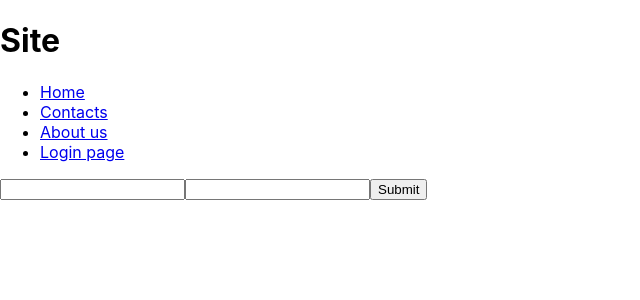
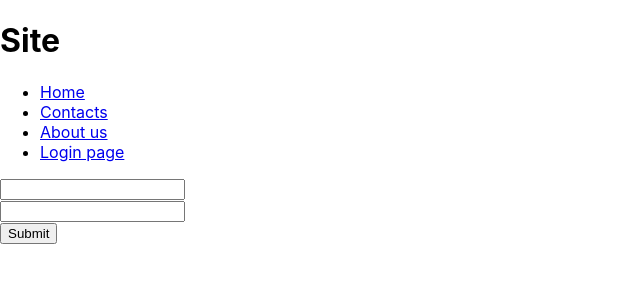
Before and after one commit to fc-fullstack-courses/pfe-2023-1-react-lessons, a React (Create React App) app: page /login in a window 1280 px wide. Shown: the top 300 px of the page, without its empty margins (0-640 px from the left). Built offline with nearby package versions, Linux system fonts and the light colour scheme.

Commit message:
Add Formik error handling example

```diff
--- a/src/components/LoginForm/index.jsx
+++ b/src/components/LoginForm/index.jsx
@@ -1,5 +1,5 @@
 // import { object, number, string, date, mixed, array } from 'yup';
-import { Formik, Form, Field } from 'formik';
+import { Formik, Form, Field, ErrorMessage } from 'formik';
 import { loginSchema } from '../../utils/validationSchemas';
 import styles from './loginForm.module.css';
 
@@ -18,19 +18,37 @@ function LoginForm(props) {
   }
 
   return (
-    <Formik initialValues={initialValues} onSubmit={handleSubmit}>
+    <Formik
+      initialValues={initialValues}
+      onSubmit={handleSubmit}
+      validationSchema={loginSchema}
+    >
       <Form id="test" className="test1234">
-        <Field type="email" name="email" />
-        <Field name="password" type="password" />
+        <div>
+          <Field type="email" name="email" />
+          <ErrorMessage name="email" component="div" className="sadsad" />
+        </div>
+        <div>
+          <Field name="password" type="password" />
+          <ErrorMessage
+            name="email"
+            component={ErrorDetail}
+            className="sadsad"
+          />
+        </div>
         {/* <Field as="select" name="select">
               <option value={1}>Value 1</option>
               <option value={2}>Value 2</option>
               <option value={3}>Value 3</option>
             </Field> */}
-        <button>Submit</button>
+        <button type="submit">Submit</button>
       </Form>
     </Formik>
   );
 }
 
+function ErrorDetail({ children, ...rest }) {
+  return <div {...rest}>Error: {children}</div>;
+}
+
 export default LoginForm;
```
